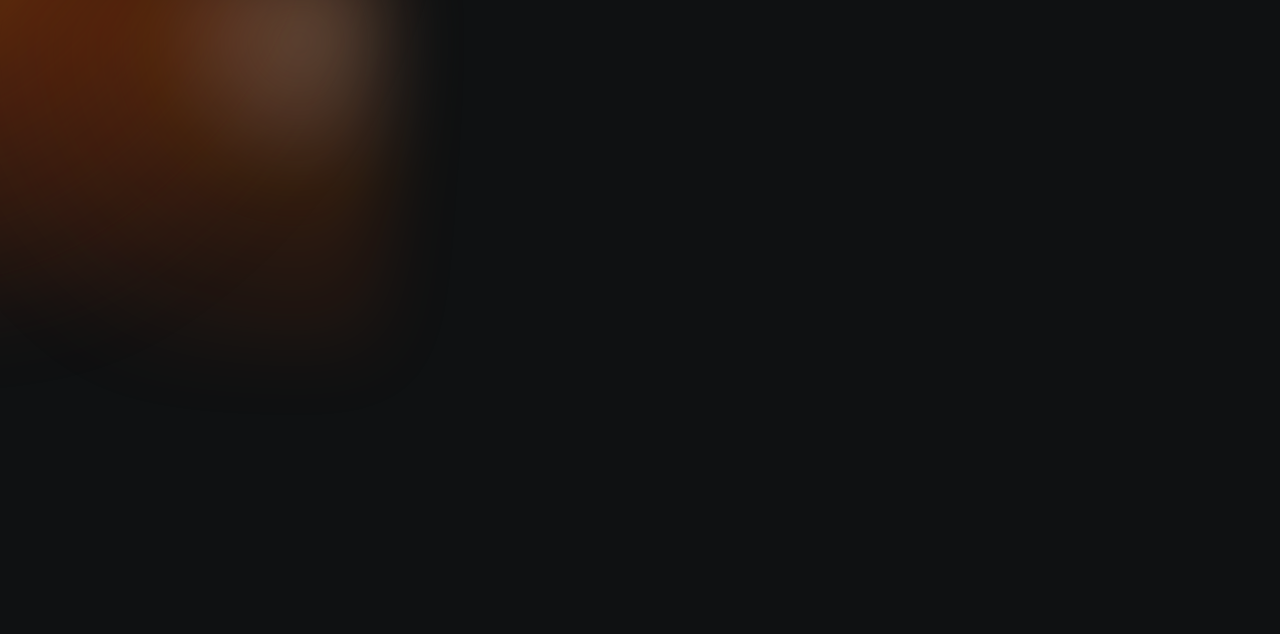
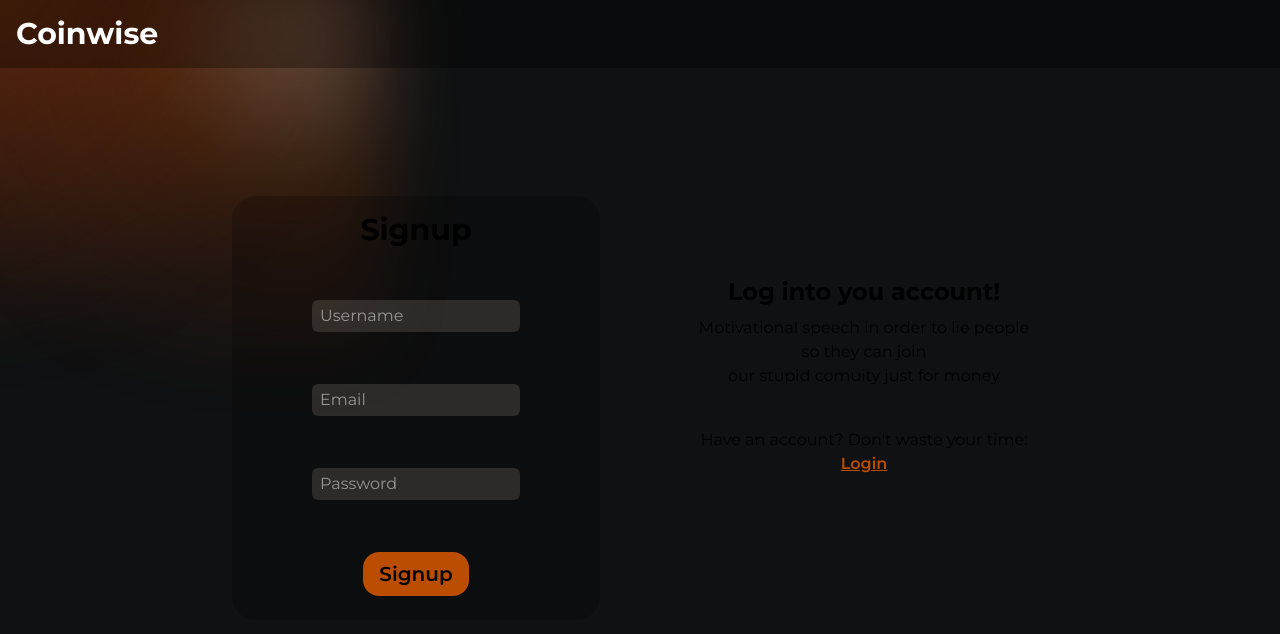
Before and after one commit to markomoev/Coinwise, a React (Vite) app: page /signup in a window 1280 px wide. Before the commit this address had no page. Shown: the top 634 px of the page. Built offline with nearby package versions, Linux system fonts and the light colour scheme.

Commit message:
Signup and login ready ---> no backend

```diff
--- a/index.html
+++ b/index.html
@@ -3,6 +3,9 @@
   <head>
     <meta charset="UTF-8" />
     <link rel="icon" type="image/svg+xml" href="/vite.svg" />
+    <link rel="preconnect" href="https://fonts.googleapis.com">
+    <link rel="preconnect" href="https://fonts.gstatic.com" crossorigin>
+    <link href="https://fonts.googleapis.com/css2?family=Montserrat:ital,wght@0,100..900;1,100..900&display=swap" rel="stylesheet">
     <meta name="viewport" content="width=device-width, initial-scale=1.0" />
     <title>Coinwise</title>
   </head>
--- a/src/App.tsx
+++ b/src/App.tsx
@@ -1,6 +1,7 @@
 import { Route, Routes, BrowserRouter } from "react-router-dom";
 import HomePage from "./pages/Home";
-import LogSignPage from "./pages/Login&Signup";
+import LogSignPage from "./pages/Login";
+import SignUpPage from "./pages/Signup";
 
 export default function App() {
   return (
@@ -11,7 +12,8 @@ export default function App() {
         <Routes>
           <Route index element={<HomePage />} />
           <Route path="/home" element={<HomePage />} />
-          <Route path="/login&signup" element={<LogSignPage />} />
+          <Route path="/login" element={<LogSignPage />} />
+          <Route path="/signup" element={<SignUpPage />} />
         </Routes>
       </BrowserRouter>
     </div>
--- a/src/components/global/SideBar.tsx
+++ b/src/components/global/SideBar.tsx
@@ -66,7 +66,7 @@ export default function SideBar() {
                     <div className = ''>
                     {/* SignIn / SignUp */}
                     <div className="w-fit rounded-xl mb-7 pl-3 pr-3 pt-1 pb-0.5 cursor-pointer hover:text-neutral-200 hover:bg-black/25 text-white">
-                        <Link to={'/login&signup'} className="inline-flex items-center gap-2">
+                        <Link to={'/login'} className="inline-flex items-center gap-2">
                             <img src={UserIcon} alt="User Icon" className ='mb-2 w-8 h-8 md:w-10 md:h-10'/>
                             <p>Add Account</p>
                         </Link>
--- a/src/components/global/TopBar.tsx
+++ b/src/components/global/TopBar.tsx
@@ -1,9 +1,11 @@
+import { Link } from "react-router-dom";
+
 export default function TopBar() {
     return (
         <div className = 'text-3xl font-bold'>
             {/* Heading */}
             <div className = 'p-4 pl-17 sm:pl-4 text-white bg-black/30 z-30'>
-                <h2>Coinwise</h2>
+                <Link to={'/home'}>Coinwise</Link>
             </div>
         </div>
     );
--- /dev/null
+++ b/src/components/global/mini-components/SideBarDiv.tsx
@@ -0,0 +1,3 @@
+export default function SideBarDiv(){
+    {/* TODO: All the sidebar divs for the icons and redirection */}
+}
--- a/src/index.css
+++ b/src/index.css
@@ -1,5 +1,4 @@
 @import "tailwindcss";
-@import url('https://fonts.googleapis.com/css2?family=Montserrat:ital,wght@0,100..900;1,100..900&display=swap');
 
 :root {
   font-family: "Montserrat", sans-serif;
--- a/src/pages/Login&Signup.tsx
+++ /dev/null
@@ -1,60 +0,0 @@
-import TopBar from "../components/global/TopBar"
-
-export default function LogSignPage(){
-    return(
-        <div className = 'w-full flex flex-col'>
-           <TopBar/>
-            <div className = 'sm:w-1/2 w-full items-center flex justify-center sm:flex-row flex-col '>
-                    <div className = 'bg-black/20 pt-4 pb-6 p-20 gap-13 w-fit rounded-3xl flex flex-col items-center justify-center mt-[15%]'>
-
-                        {/* Heading for Login */}
-                        <div className="w-full text-center">
-                            <p className="text-3xl text-amber-700 font-bold">Login</p>
-                        </div>
-
-                        {/* Username Input */}
-                        <div className="">
-                            <input
-                                id = 'username'
-                                type="text"
-                                placeholder = 'Username'
-                                className="bg-stone-500/30 text-white p-1 pl-2 pr-2 rounded-md "/>
-                        </div>
-
-                        {/* Password */}
-                        <div>
-                            <input
-                                id = 'password'
-                                type="password"
-                                placeholder = 'Password'
-                                className="bg-stone-500/30 text-white p-1 pl-2 pr-2 rounded-md " />
-                        </div>
-
-                        {/* Button for loging in */}
-                        <div>
-                            <button className = 'bg-amber-700 rounded-2xl p-2 pl-4 pr-4 cursor-pointer text-xl font-semibold'>
-                                Login
-                            </button>
-                        </div>
-                </div>
-
-                <div className="z-0 sm:w-1/2 h-full flex flex-col mt-20 sm:mt-0">
-                    <div className="w-full text-center mt-[15%]">
-                        <p className="text-2xl font-bold mb-2">Join us!</p>
-                        <p>
-                            Motivational speech in order to lie people <br/>
-                            so they can join <br/> our stupid comuity
-                            just for money
-                        </p>
-
-                        <div className="mt-10">
-                            <p>Don't have an account? Fix this mistake:</p>
-                            <a href="" className="text-amber-700 underline font-semibold">Signup</a>
-                        </div>
-                    </div>
-                </div>
-        </div>
-    </div>
-
-    )
-}
--- /dev/null
+++ b/src/pages/Login.tsx
@@ -0,0 +1,63 @@
+import TopBar from "../components/global/TopBar"
+import { Link } from "react-router-dom"
+
+export default function LogSignPage(){
+    return(
+        <div className = 'w-full flex flex-col'>
+           <TopBar/>
+            <div className = 'w-full flex justify-center sm:flex-row flex-col '>
+                    <form className = 'lg:w-1/2 lg:pl-[15%] w-full h-full flex items-center justify-center mt-[10%]'>
+                        <div className="bg-black/20 w-fit pt-4 pb-6 p-20 rounded-3xl flex flex-col gap-13 items-center justify-center">
+                            {/* Heading for Login */}
+                            <div className="w-full text-center">
+                                <p className="text-3xl font-bold">Login</p>
+                            </div>
+
+                            {/* Username Input */}
+                            <div className="">
+                                <input
+                                    id = 'username'
+                                    type="text"
+                                    placeholder = 'Username'
+                                    className="bg-stone-500/30 text-white p-1 pl-2 pr-2 rounded-md "/>
+                            </div>
+
+                            {/* Password */}
+                            <div>
+                                <input
+                                    id = 'password'
+                                    type="password"
+                                    placeholder = 'Password'
+                                    className="bg-stone-500/30 text-white p-1 pl-2 pr-2 rounded-md " />
+                            </div>
+
+                            {/* Button for loging in */}
+                            <div>
+                                <button className = 'bg-amber-700 rounded-2xl p-2 pl-4 pr-4 cursor-pointer text-xl font-semibold'>
+                                    Login
+                                </button>
+                            </div>
+                        </div>
+                    </form>
+
+                {/* In order the user does not have an acc */}
+                <div className="lg:w-1/2 lg:pr-[15%] w-full h-full flex flex-col mt-[10%] items-center justify-center">
+                    <div className="w-full text-center mt-20">
+                        <p className="text-2xl font-bold mb-2">Join us!</p>
+                        <p>
+                            Motivational speech in order to lie people <br/>
+                            so they can join <br/> our stupid comuity
+                            just for money
+                        </p>
+
+                        <div className="mt-10">
+                            <p>Don't have an account? Fix this mistake:</p>
+                            <Link to = {'/signup'} className="text-amber-700 underline font-semibold">Signup</Link>
+                        </div>
+                    </div>
+                </div>
+            </div>
+        </div>
+
+    )
+}
--- /dev/null
+++ b/src/pages/Signup.tsx
@@ -0,0 +1,65 @@
+import TopBar from "../components/global/TopBar"
+import { Link } from "react-router-dom"
+
+export default function SignUpPage(){
+    return(
+        <div className = 'w-full h-full flex flex-col'>
+            <div>
+                <TopBar/>
+            </div>
+
+
+            <div className ='w-full flex justify-center sm:flex-row flex-col'>
+                <form className = 'lg:w-1/2 lg:pl-[15%] w-full h-full flex items-center justify-center mt-[10%]'>
+                    <div className = 'bg-black/20 w-fit pt-4 pb-6 p-20 rounded-3xl flex flex-col gap-13 items-center justify-center'>
+
+                        <p className="text-3xl font-bold">Signup</p>
+
+                        <input
+                            id = 'username'
+                            type="text"
+                            placeholder = 'Username'
+                            className="bg-stone-500/30 text-white p-1 pl-2 pr-2 rounded-md"
+                        />
+
+
+                        <input
+                            id = 'email'
+                            type="email"
+                            placeholder = 'Email'
+                            className="bg-stone-500/30 text-white p-1 pl-2 pr-2 rounded-md"
+                        />
+
+
+                        <input
+                            id = 'password'
+                            type="password"
+                            placeholder = 'Password'
+                            className="bg-stone-500/30 text-white p-1 pl-2 pr-2 rounded-md"
+                        />
+
+                        <button className = 'bg-amber-700 rounded-2xl p-2 pl-4 pr-4 cursor-pointer text-xl font-semibold'>
+                            Signup
+                        </button>
+                    </div>
+                </form>
+
+                <div className="lg:w-1/2 lg:pr-[15%] w-full h-full flex flex-col mt-[10%] items-center justify-center">
+                    <div className="w-full text-center mt-20">
+                        <p className="text-2xl font-bold mb-2">Log into you account!</p>
+                        <p>
+                            Motivational speech in order to lie people <br/>
+                            so they can join <br/> our stupid comuity
+                            just for money
+                        </p>
+
+                        <div className="mt-10">
+                            <p>Have an account? Don't waste your time:</p>
+                            <Link to = {'/login'} className="text-amber-700 underline font-semibold">Login</Link>
+                        </div>
+                    </div>
+                </div>
+            </div>
+        </div>
+    )
+}
```
